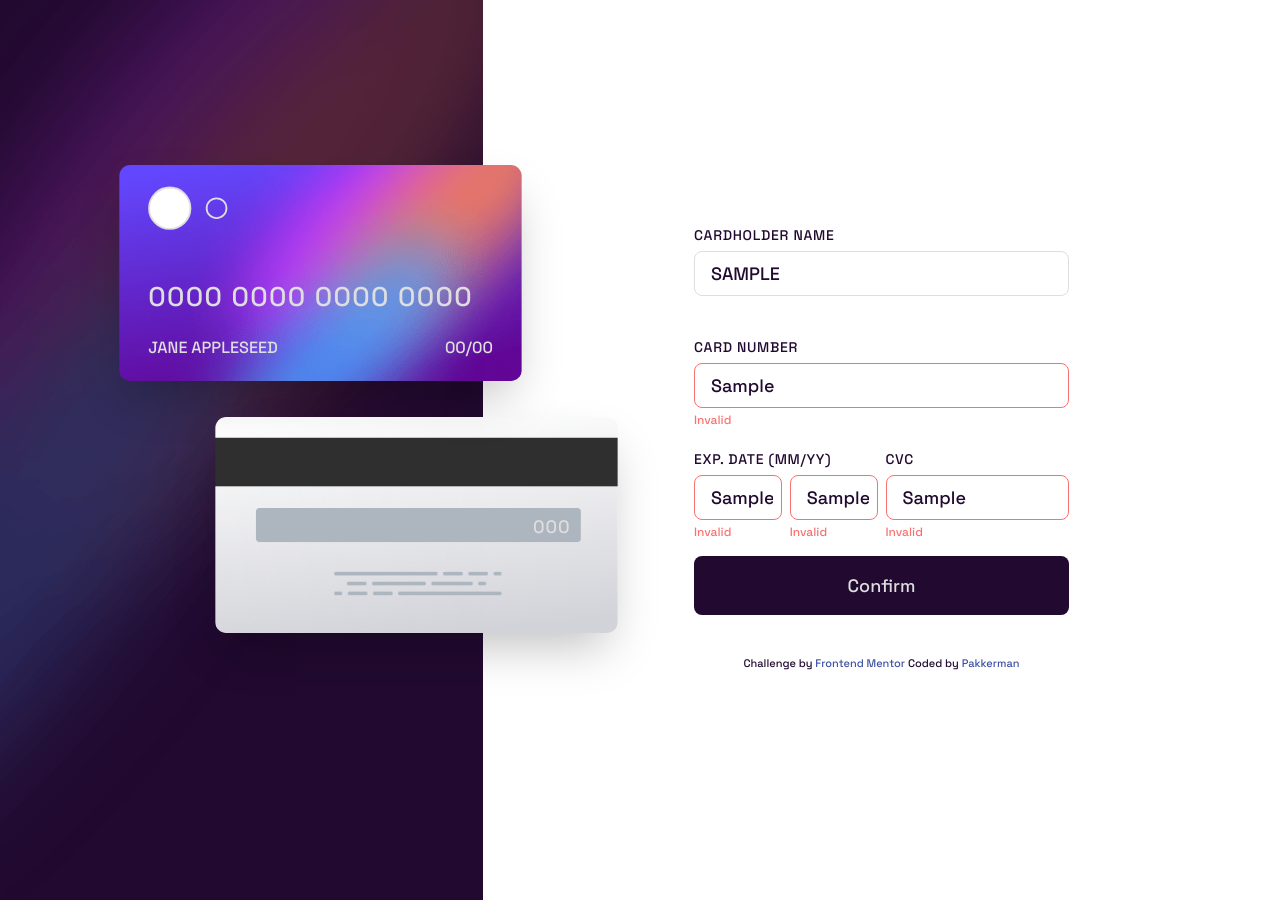
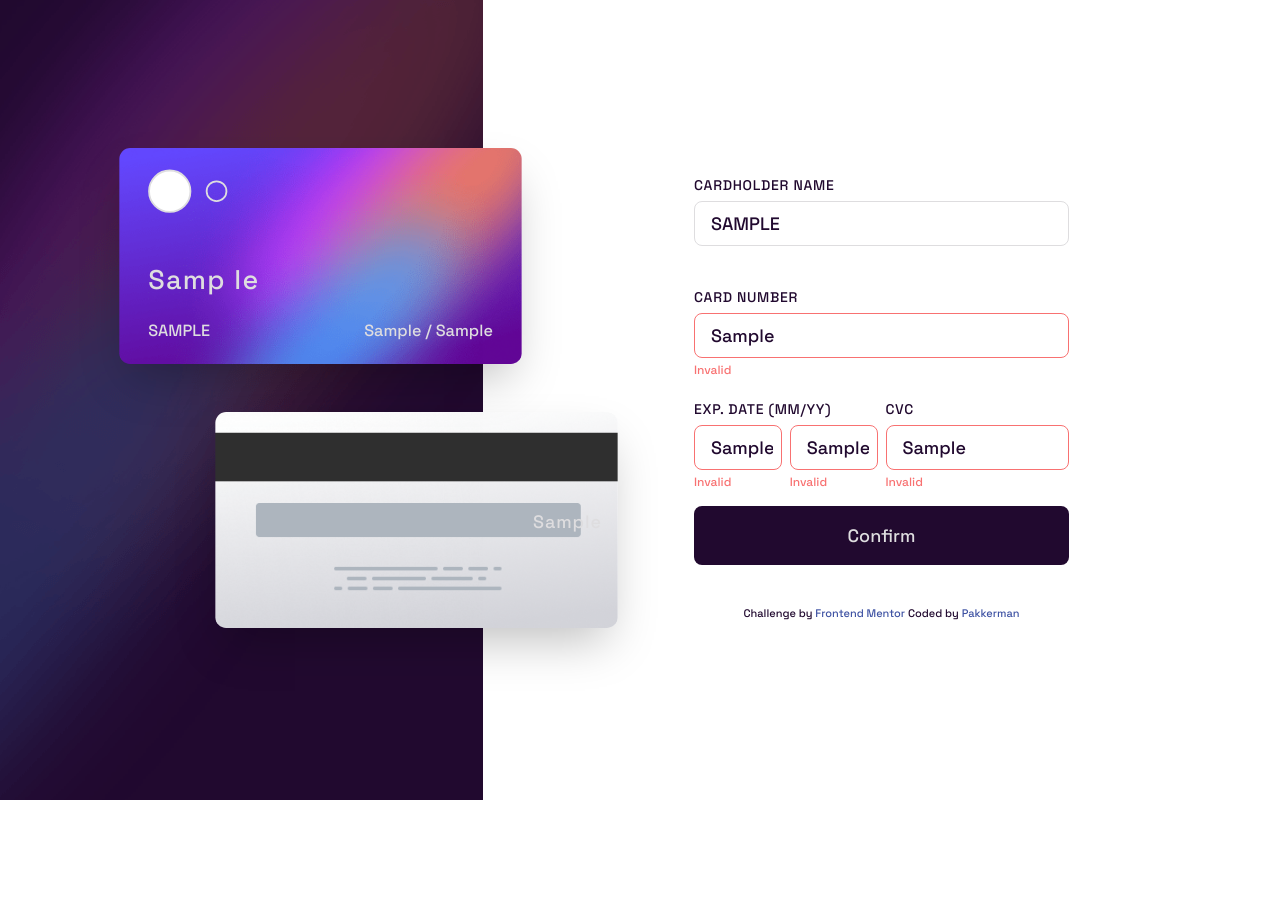
Before and after one commit to Pakkerman/interactiveCardDetailsForm, a Next.js app: page / in a window 1280 px wide. Both pictures are taken after typing "Sample", "Sample", "Sample", "Sample", "Sample" into the empty fields and a click on the button "Confirm". After the commit the page ends 800 px from the top, so only its background shows below. Built offline with nearby package versions, Linux system fonts and the light colour scheme.

Commit message:
Displaying User input on the card front and back image

```diff
--- a/src/components/CardForm.tsx
+++ b/src/components/CardForm.tsx
@@ -1,9 +1,8 @@
-import React from "react"
-import { useFormik } from "formik"
-import { formSchema } from "~/formSchema/schema"
+import type { FormikProps } from "formik"
 import Footer from "./Footer"
+import type { FormFields } from "~/formSchema/schema"
 
-export function CardForm() {
+export function CardForm({ formik }: { formik: FormikProps<FormFields> }) {
   const {
     values,
     errors,
@@ -12,19 +11,7 @@ export function CardForm() {
     handleChange,
     handleBlur,
     handleSubmit,
-  } = useFormik({
-    initialValues: {
-      name: "",
-      number: "",
-      month: "",
-      year: "",
-      CVC: "",
-    },
-    validationSchema: formSchema,
-    onSubmit: (values) => {
-      alert(JSON.stringify(values, null, 2))
-    },
-  })
+  } = formik
 
   return (
     <form
@@ -36,39 +23,39 @@ export function CardForm() {
         <div className="h-24 space-y-1">
           <label className="text-sm tracking-wider">CARDHOLDER NAME</label>
           <input
-            id="name"
+            id="holderName"
             type="text"
             className={`customInput ${
-              errors.name && touched.name
+              errors.holderName && touched.holderName
                 ? "border-red-400"
                 : "border-LightGrayishViolet"
             }`}
             placeholder="e.g. Jane Appleseed"
             onChange={handleChange}
             onBlur={handleBlur}
-            value={values.name.toUpperCase()}
+            value={values.holderName.toUpperCase()}
           />
-          {errors.name && touched.name && (
-            <p className="text-xs text-red-400">{errors.name}</p>
+          {errors.holderName && touched.holderName && (
+            <p className="text-xs text-red-400">{errors.holderName}</p>
           )}
         </div>
         <div className="h-24 space-y-1">
           <label className=" text-sm tracking-wider">CARD NUMBER</label>
           <input
-            id="number"
+            id="cardNumber"
             type="text"
             className={`customInput ${
-              errors.number && touched.number
+              errors.cardNumber && touched.cardNumber
                 ? "border-red-400"
                 : "border-LightGrayishViolet"
             }`}
             placeholder="e.g. 1234 5678 9123 0000"
             onChange={handleChange}
             onBlur={handleBlur}
-            value={values.number}
+            value={values.cardNumber}
           />
-          {errors.number && touched.number && (
-            <p className="text-xs text-red-400">{errors.number}</p>
+          {errors.cardNumber && touched.cardNumber && (
+            <p className="text-xs text-red-400">{errors.cardNumber}</p>
           )}
         </div>
         <div className="flex h-24 space-x-2">
--- a/src/components/Footer.tsx
+++ b/src/components/Footer.tsx
@@ -7,7 +7,10 @@ function Footer() {
       <a href="https://www.frontendmentor.io?ref=challenge" target="_blank">
         Frontend Mentor
       </a>{" "}
-      Coded by <a href="#">Pakkerman</a>
+      Coded by{" "}
+      <a href="https://github.com/Pakkerman/interactiveCardDetailsForm">
+        Pakkerman
+      </a>
     </div>
   )
 }
--- a/src/components/cards.tsx
+++ b/src/components/cards.tsx
@@ -1,4 +1,12 @@
-export function CardFront() {
+interface CardFrontProps {
+  holderName: string
+  cardNumber: string
+  month: string
+  year: string
+}
+
+export function CardFront(props: CardFrontProps) {
+  const { holderName, cardNumber, month, year } = props
   return (
     <div className="bg-fit flex h-[240px] w-[447px] flex-col justify-between overflow-hidden rounded-xl bg-cardFront px-8 py-6 shadow-2xl">
       <div className="left-0 top-0 flex items-center space-x-4 ">
@@ -6,21 +14,33 @@ export function CardFront() {
         <div className="h-6 w-6 rounded-full border-2 border-LightGrayishViolet" />
       </div>
       <div className="space-y-6 text-LightGrayishViolet">
-        <p className="text-3xl tracking-wider">0000 0000 0000 0000</p>
+        <p className="text-3xl tracking-wider">
+          {cardNumber.slice(0, 4) || "0000 0000 0000 0000"}{" "}
+          {cardNumber.slice(4, 8)} {cardNumber.slice(8, 12)}{" "}
+          {cardNumber.slice(12, 16)}
+        </p>
         <div className="flex justify-between">
-          <p className="">JANE APPLESEED</p>
-          <p className="">00/00</p>
+          <p className="">{holderName.toUpperCase() || "JANE APPLESEED"}</p>
+          <p className="">
+            {month ? (month.length === 1 ? "0" + month : month) : "00"} /{" "}
+            {year ? (year.length === 1 ? "0" + year : year) : "00"}
+          </p>
         </div>
       </div>
     </div>
   )
 }
 
-export function CardBack() {
+interface CardBackProps {
+  CVC: string
+}
+
+export function CardBack(props: CardBackProps) {
+  const { CVC } = props
   return (
     <div className="bg-fit h-[240px] w-[447px]  overflow-hidden rounded-xl bg-cardBack shadow-2xl ">
       <p className="translate-x-[353px] translate-y-[107.5px] text-xl tracking-wider text-LightGrayishViolet">
-        000
+        {CVC || "000"}
       </p>
     </div>
   )
--- a/src/formSchema/schema.ts
+++ b/src/formSchema/schema.ts
@@ -1,12 +1,12 @@
 import * as yup from "yup"
 
 export const formSchema = yup.object().shape({
-  name: yup
+  holderName: yup
     .string()
     .matches(/^[A-z\s-]+$/, "Invalid")
     .max(30)
     .required("Required"),
-  number: yup
+  cardNumber: yup
     .string()
     .matches(/^[0-9]+/, "Invalid")
     .length(16, "Invalid")
@@ -29,3 +29,11 @@ export const formSchema = yup.object().shape({
     .required("Required"),
   CVC: yup.string().length(3, "Invalid").required("Required"),
 })
+
+export type FormFields = {
+  holderName: string
+  cardNumber: string
+  month: string
+  year: string
+  CVC: string
+}
--- a/src/pages/index.tsx
+++ b/src/pages/index.tsx
@@ -1,13 +1,26 @@
 import Head from "next/head"
-import React from "react"
 
 // components
 import { CardBack, CardFront } from "../components/cards"
 import { CardForm } from "../components/CardForm"
-
-// others
+import { useFormik } from "formik"
+import { type FormFields, formSchema } from "~/formSchema/schema"
 
 export default function Home() {
+  const formik = useFormik<FormFields>({
+    initialValues: {
+      holderName: "",
+      cardNumber: "",
+      month: "",
+      year: "",
+      CVC: "",
+    },
+    validationSchema: formSchema,
+    onSubmit: (values) => {
+      alert(JSON.stringify(values, null, 2))
+    },
+  })
+
   return (
     <>
       <Head>
@@ -21,16 +34,21 @@ export default function Home() {
       <main className="flex flex-col items-center bg-slate-800 ">
         <div className="flex w-full flex-col items-center bg-White md:flex-row ">
           <section className="relative h-[330px] md:h-full md:max-w-[483px] md:flex-[1_1] ">
-            <div className="h-[240px] w-[100vw] bg-mobile bg-cover bg-no-repeat md:h-[900px] md:min-h-min md:w-full md:bg-desktop" />
-            <div className="absolute left-[55%] top-[-20px] translate-x-[-45%] scale-[60%] transition-all md:left-[50%] md:top-[45%] md:translate-x-[-50%] md:scale-[65%] xl:left-[40%] xl:translate-x-0 xl:scale-90">
-              <CardBack />
+            <div className="h-[240px] w-[100vw] bg-mobile bg-cover bg-no-repeat md:h-[100svh] md:max-h-[900px] md:min-h-min md:w-full md:bg-desktop" />
+            <div className="absolute left-[55%] top-[-20px] translate-x-[-45%] scale-[60%] transition-all md:left-[50%] md:top-[45%] md:translate-x-[-50%] md:scale-[65%] lg:top-[50%] xl:left-[40%] xl:translate-x-0 xl:scale-90">
+              <CardBack CVC={formik.values.CVC} />
             </div>
             <div className="absolute left-[45%] top-[90px] translate-x-[-55%] scale-[60%] transition-all md:left-[50%] md:top-[20%] md:translate-x-[-50%] md:scale-[65%] xl:left-[20%] xl:top-[17%] xl:translate-x-0 xl:scale-90">
-              <CardFront />
+              <CardFront
+                holderName={formik.values.holderName}
+                cardNumber={formik.values.cardNumber}
+                year={formik.values.year}
+                month={formik.values.month}
+              />
             </div>
           </section>
           <section className="px-6 md:flex-[1_1]">
-            <CardForm />
+            <CardForm formik={formik} />
           </section>
           {/* Confirm Thank you! We've added your card details Continue */}
         </div>
```
